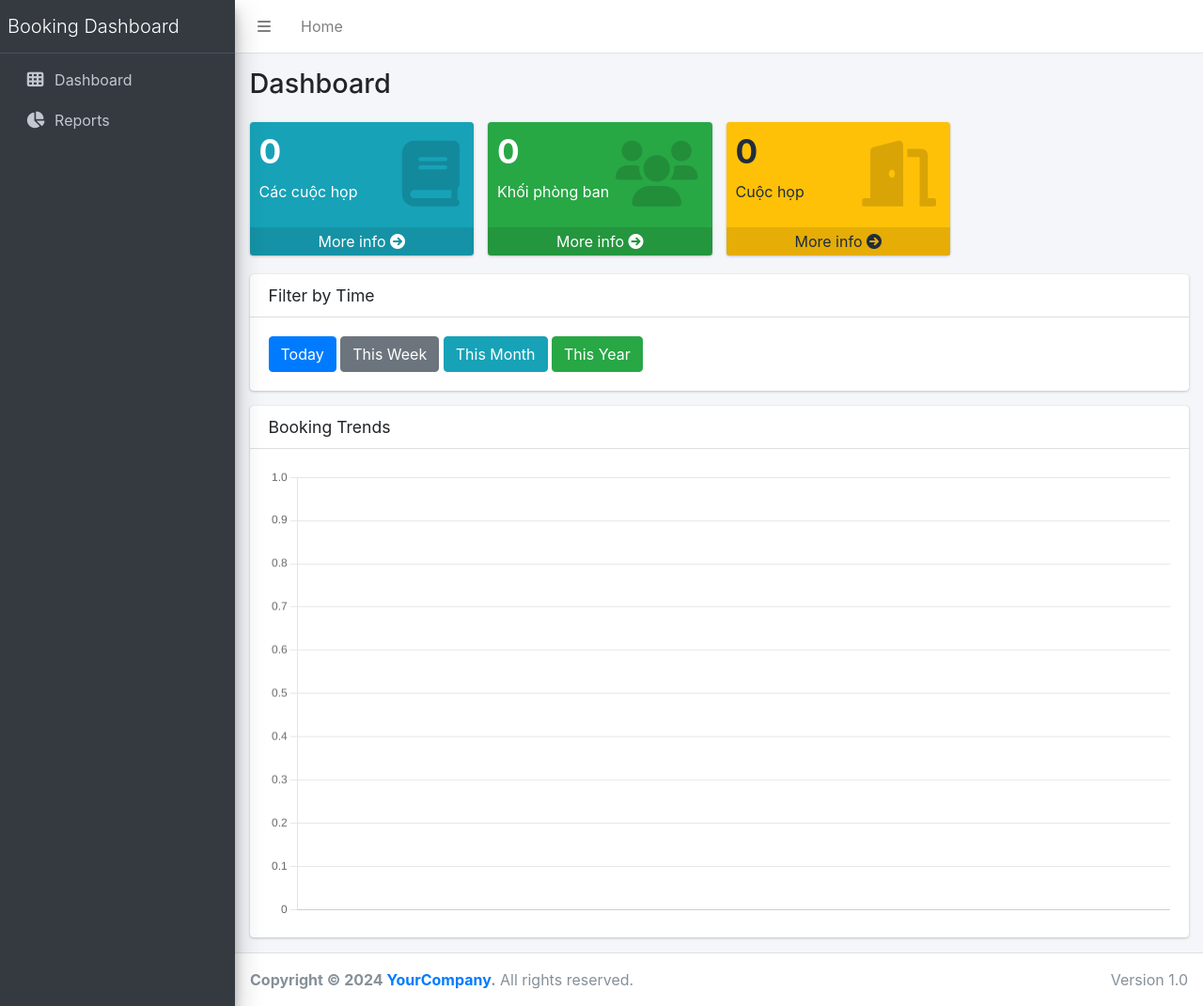
After one commit to dungnt0888/bookingRoom, a Flask app: page /dashboard in a window 1280 px wide. The commit adds this page. Shown: the whole page at 94% size. Run offline with Flask 3, Linux system fonts and the light colour scheme; data that the repository does not hold is empty; some libraries are stand-ins or nearby versions.

Commit message:
dashboard v1

```diff
--- a/app.py
+++ b/app.py
@@ -22,6 +22,7 @@ import atexit
 from sqlalchemy import inspect
 from view_logs import admin_bp
 from models.department import Department
+from dashboard import dashboard_bp
 
 
 app = Flask(__name__)
@@ -68,6 +69,8 @@ app.register_blueprint(user_bp, url_prefix='/user')
 app.register_blueprint(booking_bp, url_prefix='/api/booking')
 
 app.register_blueprint(admin_bp, url_prefix='/admin')
+
+app.register_blueprint(dashboard_bp)
 
 scheduler = BackgroundScheduler()
 scheduler.add_job(delete_expired_bookings, 'interval', days=1)
--- a/booking_api.py
+++ b/booking_api.py
@@ -80,7 +80,7 @@ def submit_booking():
         )
         # Gửi email
         #email_handler.send_email(subject, recipients, body)
-        print("Email đã được gửi thành công!")
+        #print("Email đã được gửi thành công!")
         #print("Received booking data:", data)
         #print("Username received:", data.get('username'))
         return jsonify({"message": "Booking saved successfully!", "booking_id": booking_id}), 201
--- a/models/department.py
+++ b/models/department.py
@@ -1,4 +1,5 @@
 from cnnDatabase import db
+from sqlalchemy.orm import relationship
 
 
 class Department(db.Model):
@@ -7,6 +8,7 @@ class Department(db.Model):
     id = db.Column(db.Integer, primary_key=True, autoincrement=True)
     name = db.Column(db.String(100), nullable=False, unique=True)
 
+
     def __init__(self, name):
         self.name = name
 
--- a/templates/admin_panel.html
+++ b/templates/admin_panel.html
@@ -281,6 +281,9 @@
                 <td>
                     <button class="btn edit" onclick="saveDepartment({{ department.id }})">Save</button>
                 </td>
+                <td>
+                    <button class="btn delete" onclick="">Delete</button>
+                </td>
             </tr>
             {% endfor %}
         </tbody>
--- /dev/null
+++ b/templates/dashboard.html
@@ -0,0 +1,133 @@
+{% extends "layout.html" %}
+
+{% block content %}
+<div class="row">
+    <!-- Tổng số phòng đặt -->
+    <div class="col-lg-3 col-6">
+        <div class="small-box bg-info">
+            <div class="inner">
+                <h3>{{ total_bookings }}</h3>
+                <p>Các cuộc họp</p>
+            </div>
+            <div class="icon">
+                <i class="fas fa-book"></i>
+            </div>
+            <a href="{{ url_for('user.admin_panel') }}" class="small-box-footer">More info <i class="fas fa-arrow-circle-right"></i></a>
+        </div>
+    </div>
+
+    <!-- Tổng số phòng ban -->
+    <div class="col-lg-3 col-6">
+        <div class="small-box bg-success">
+            <div class="inner">
+                <h3>{{ total_department }}</h3>
+                <p>Khối phòng ban</p>
+            </div>
+            <div class="icon">
+                <i class="fas fa-users"></i>
+            </div>
+            <a href="{{ url_for('user.admin_panel') }}" class="small-box-footer">More info <i class="fas fa-arrow-circle-right"></i></a>
+        </div>
+    </div>
+
+    <!-- Số cuộc họp -->
+    <div class="col-lg-3 col-6">
+        <div class="small-box bg-warning">
+            <div class="inner">
+                <h3>{{ total_b_name }}</h3>
+                <p>Cuộc họp</p>
+            </div>
+            <div class="icon">
+                <i class="fas fa-door-open"></i>
+            </div>
+            <a href="{{ url_for('user.admin_panel') }}" class="small-box-footer">More info <i class="fas fa-arrow-circle-right"></i></a>
+        </div>
+    </div>
+</div>
+
+
+<div class="row">
+    <!-- Bộ lọc thời gian -->
+    <div class="col-lg-12">
+        <div class="card">
+            <div class="card-header">
+                <h3 class="card-title">Filter by Time</h3>
+            </div>
+            <div class="card-body">
+                <button class="btn btn-primary time-filter" data-time="day">Today</button>
+                <button class="btn btn-secondary time-filter" data-time="week">This Week</button>
+                <button class="btn btn-info time-filter" data-time="month">This Month</button>
+                <button class="btn btn-success time-filter" data-time="year">This Year</button>
+            </div>
+        </div>
+    </div>
+</div>
+
+<div class="row">
+    <!-- Biểu đồ -->
+    <div class="col-lg-12">
+        <div class="card">
+            <div class="card-header">
+                <h3 class="card-title">Booking Trends</h3>
+            </div>
+            <div class="card-body">
+                <canvas id="bookingChart"></canvas>
+            </div>
+        </div>
+    </div>
+</div>
+
+<script src="https://cdn.jsdelivr.net/npm/chart.js"></script>
+<script>
+
+    document.querySelectorAll('.time-filter').forEach(button => {
+        button.addEventListener('click', () => {
+            const timeFilter = button.getAttribute('data-time');
+
+            // Gửi yêu cầu Ajax để lấy dữ liệu theo thời gian
+            fetch(`/dashboard/filter?time=${timeFilter}`)
+                .then(response => response.json())
+                .then(data => {
+                    // Cập nhật biểu đồ với dữ liệu mới
+                    bookingChart.data.labels = data.labels;
+                    bookingChart.data.datasets = data.datasets;
+                    bookingChart.update();
+                });
+        });
+    });
+    var ctx = document.getElementById('bookingChart').getContext('2d');
+
+    // Labels cho từng phòng
+    var roomLabels = {{ labels_rooms | tojson | safe }};
+    // Labels cho từng bộ phận
+    var departmentLabels = {{ labels_departments | tojson | safe }};
+    // Dữ liệu dạng ma trận
+    var dataMatrix = {{ data_matrix | tojson | safe }};
+
+    // Chuyển dữ liệu dạng ma trận thành datasets cho Chart.js
+    var datasets = departmentLabels.map((department, index) => ({
+        label: department, // Tên bộ phận
+        data: roomLabels.map(room => dataMatrix[room][index]), // Dữ liệu cho từng phòng
+        backgroundColor: `rgba(${Math.floor(Math.random() * 255)}, ${Math.floor(Math.random() * 255)}, ${Math.floor(Math.random() * 255)}, 0.6)`,
+        borderColor: `rgba(${Math.floor(Math.random() * 255)}, ${Math.floor(Math.random() * 255)}, ${Math.floor(Math.random() * 255)}, 1)`,
+        borderWidth: 1
+    }));
+
+    // Khởi tạo biểu đồ
+    var bookingChart = new Chart(ctx, {
+        type: 'bar',
+        data: {
+            labels: roomLabels, // Tên phòng
+            datasets: datasets  // Dữ liệu cho từng bộ phận
+        },
+        options: {
+            responsive: true,
+            scales: {
+                x: { stacked: true },
+                y: { beginAtZero: true, stacked: true }
+            }
+        }
+    });
+</script>
+
+{% endblock %}
--- /dev/null
+++ b/templates/layout.html
@@ -0,0 +1,78 @@
+<!DOCTYPE html>
+<html lang="en">
+<head>
+    <meta charset="UTF-8">
+    <meta name="viewport" content="width=device-width, initial-scale=1.0">
+    <title>Dashboard</title>
+    <link rel="stylesheet" href="https://cdn.jsdelivr.net/npm/admin-lte@3.2/dist/css/adminlte.min.css">
+    <link rel="stylesheet" href="https://cdnjs.cloudflare.com/ajax/libs/font-awesome/6.0.0/css/all.min.css">
+    <script src="https://code.jquery.com/jquery-3.6.0.min.js"></script>
+    <script src="https://cdn.jsdelivr.net/npm/admin-lte@3.2/dist/js/adminlte.min.js"></script>
+</head>
+<body class="hold-transition sidebar-mini">
+    <div class="wrapper">
+        <!-- Navbar -->
+        <nav class="main-header navbar navbar-expand navbar-white navbar-light">
+            <ul class="navbar-nav">
+                <li class="nav-item">
+                    <a class="nav-link" data-widget="pushmenu" href="#" role="button"><i class="fas fa-bars"></i></a>
+                </li>
+                <li class="nav-item d-none d-sm-inline-block">
+                    <a href="/dashboard" class="nav-link">Home</a>
+                </li>
+            </ul>
+        </nav>
+
+        <!-- Sidebar -->
+        <aside class="main-sidebar sidebar-dark-primary elevation-4">
+            <a href="/dashboard" class="brand-link">
+                <span class="brand-text font-weight-light">Booking Dashboard</span>
+            </a>
+            <div class="sidebar">
+                <nav class="mt-2">
+                    <ul class="nav nav-pills nav-sidebar flex-column">
+                        <li class="nav-item">
+                            <a href="/dashboard" class="nav-link">
+                                <i class="nav-icon fas fa-th"></i>
+                                <p>Dashboard</p>
+                            </a>
+                        </li>
+                        <li class="nav-item">
+                            <a href="/reports" class="nav-link">
+                                <i class="nav-icon fas fa-chart-pie"></i>
+                                <p>Reports</p>
+                            </a>
+                        </li>
+                    </ul>
+                </nav>
+            </div>
+        </aside>
+
+        <!-- Content Wrapper -->
+        <div class="content-wrapper">
+            <section class="content-header">
+                <div class="container-fluid">
+                    <div class="row mb-2">
+                        <div class="col-sm-6">
+                            <h1>Dashboard</h1>
+                        </div>
+                    </div>
+                </div>
+            </section>
+
+            <section class="content">
+                <div class="container-fluid">
+                    {% block content %}{% endblock %}
+                </div>
+            </section>
+        </div>
+
+        <footer class="main-footer">
+            <div class="float-right d-none d-sm-inline">
+                Version 1.0
+            </div>
+            <strong>Copyright &copy; 2024 <a href="#">YourCompany</a>.</strong> All rights reserved.
+        </footer>
+    </div>
+</body>
+</html>
```
Also changed, not shown: dashboard.py (added, +105 -0 lines), migrations/versions/64fe5c068481_update_models.py (added, +38 -0 lines), migrations/versions/754beb8336d7_add_foreign_key_for_username_in_booking.py (+65 -0 lines), models/booking_name.py (+5 -3 lines), models/booking_room.py (+23 -12 lines), static/css/styles.css (+10 -0 lines), static/js/loading.js (+72 -1 lines), templates/index.html (+23 -14 lines).
